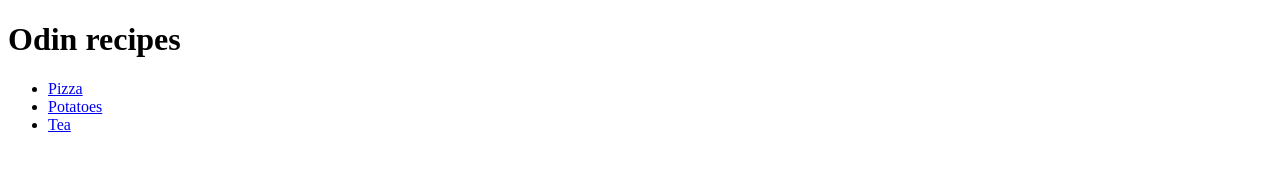
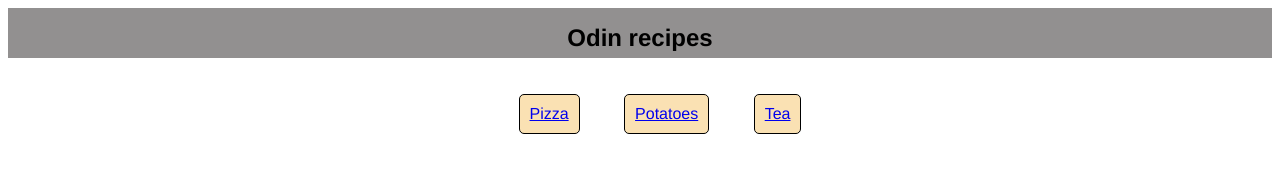
Before and after one commit to LukaszO94/odin-recipes, a plain HTML site: page index.html in a window 1280 px wide. Drawn offline with Linux system fonts and the light colour scheme.

Commit message:
Added basic styling

```diff
--- a/index.html
+++ b/index.html
@@ -3,9 +3,12 @@
     <head>
         <meta charset="utf-8">
         <title>Odin Recipes</title>
+        <link rel="stylesheet" href="./style.css">
     </head>
     <body>
-        <h1>Odin recipes</h1>
+        <header>
+            <h1>Odin recipes</h1>
+        </header>
         <ul>
             <li><a href="./recipes/pizza.html" target="_blank">Pizza</a></li>
             <li><a href="./recipes/potato.html">Potatoes</a></li>
--- /dev/null
+++ b/style.css
@@ -0,0 +1,37 @@
+* {
+    font-family: Helvetica;
+}
+
+header {
+    height: 50px;
+    background-color: rgb(146, 144, 144);
+    align-content: center;
+    width: 100%;
+    display: flex;
+    justify-content: space-around;
+}
+h1 {
+    text-align: center;
+    font-size: 24px;
+
+}
+
+ul {
+    text-align: center;
+
+    width: 1fr;
+}
+
+li {
+    background-color: rgb(250, 225, 179);
+    border: 1px solid black;
+    border-radius: 5px;
+    padding: 10px;
+    width: 1fr;
+    display: inline-block;
+    margin: 20px;
+}
+
+a:hover {
+    color: blue;
+}
```
